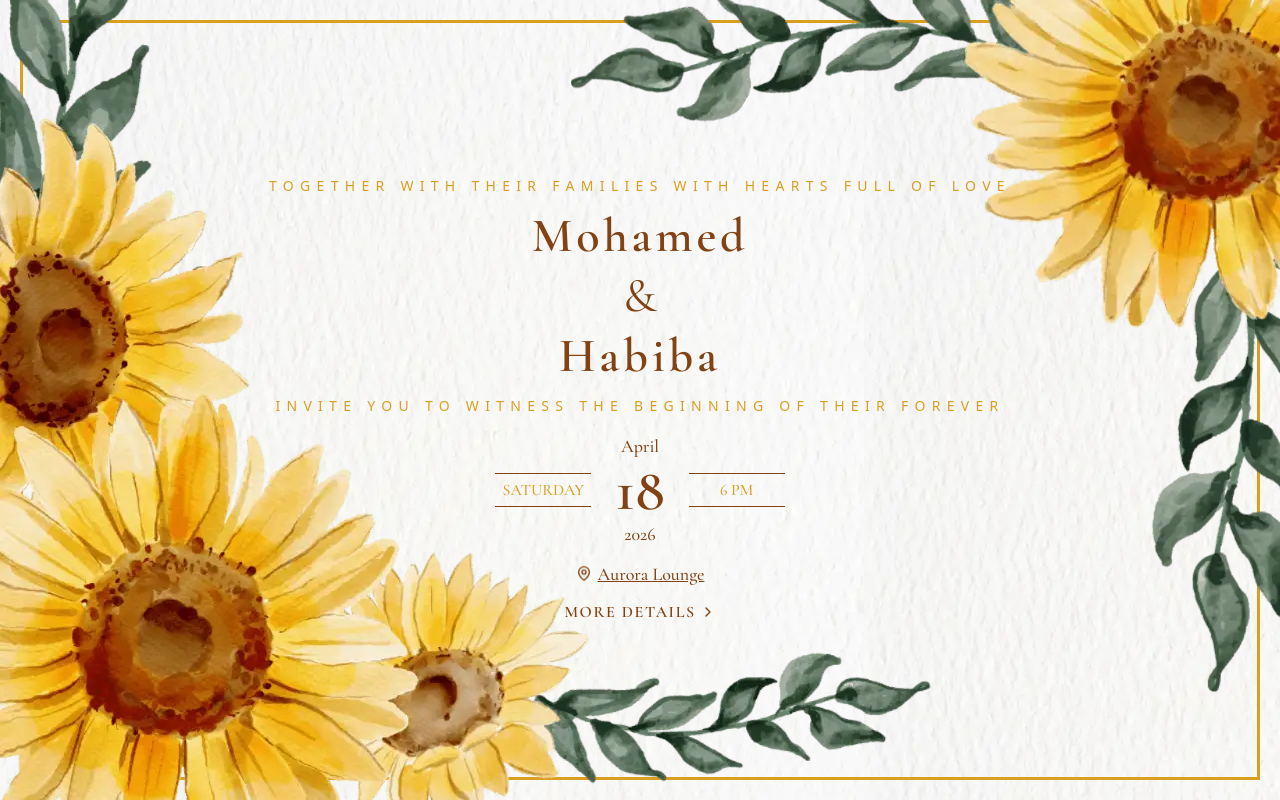
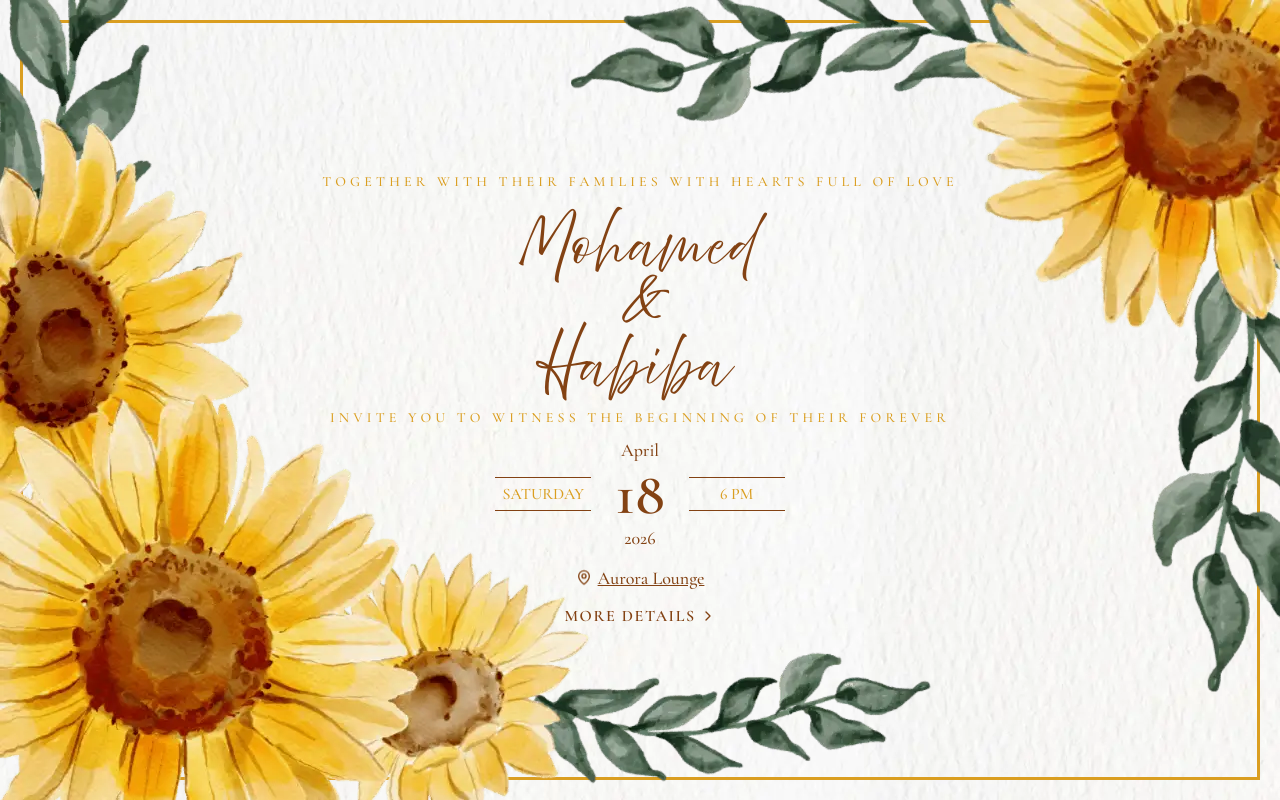
Before and after one commit to mohamedar97/wedding-invitation, a Next.js app: page / in a window 1280 px wide. Built offline with nearby package versions, Linux system fonts and the light colour scheme; no server answers.

Commit message:
Adjusted font

```diff
--- a/app/globals.css
+++ b/app/globals.css
@@ -7,7 +7,7 @@
 @theme inline {
   --color-background: var(--background);
   --color-foreground: var(--foreground);
-  --font-sans: var(--font-geist-sans);
+  --font-sans: var(--font-cormorant);
   --font-mono: var(--font-geist-mono);
   --color-sidebar-ring: var(--sidebar-ring);
   --color-sidebar-border: var(--sidebar-border);
--- a/app/layout.tsx
+++ b/app/layout.tsx
@@ -1,11 +1,12 @@
 import ConvexClientProvider from "@/components/ConvexClientProvider";
 import type { Metadata } from "next";
-import { Geist, Geist_Mono } from "next/font/google";
+import { Cormorant_Garamond, Geist_Mono } from "next/font/google";
 import "./globals.css";
 
-const geistSans = Geist({
-  variable: "--font-geist-sans",
+const cormorant = Cormorant_Garamond({
   subsets: ["latin"],
+  weight: ["400", "500", "600"],
+  variable: "--font-cormorant",
 });
 
 const geistMono = Geist_Mono({
@@ -26,7 +27,7 @@ export default function RootLayout({
   return (
     <html lang="en">
       <body
-        className={`${geistSans.variable} ${geistMono.variable} antialiased`}
+        className={`${cormorant.variable} ${geistMono.variable} font-sans antialiased`}
       >
         <ConvexClientProvider>{children}</ConvexClientProvider>
       </body>
--- a/components/BottomText.tsx
+++ b/components/BottomText.tsx
@@ -4,8 +4,8 @@ export default function TopText({
   personalizedMode?: boolean;
 }) {
   return (
-    <div className="relative z-20 flex justify-center px-10 pt-4 text-center">
-      <p className="max-w-3xl text-sm font-medium tracking-[0.45em] text-[#da9e20] uppercase sm:text-sm">
+    <div className="relative z-20 flex justify-center px-12 pt-4 text-center">
+      <p className="max-w-3xl text-sm font-medium tracking-[0.3em] text-[#da9e20] uppercase sm:text-sm">
         {personalizedMode
           ? "to celebrate the beginning of their forever."
           : "Invite you to witness the beginning of their forever"}
--- a/components/DateSection.tsx
+++ b/components/DateSection.tsx
@@ -1,10 +1,3 @@
-import { Cormorant_Garamond } from "next/font/google";
-
-const cormorant = Cormorant_Garamond({
-  subsets: ["latin"],
-  weight: ["400", "500", "600"],
-});
-
 function SideBox({ label }: { label: string }) {
   return (
     <div className="border-y border-[#834213] text-[#da9e20] uppercase py-1 w-24 text-center text-md font-medium">
@@ -16,7 +9,7 @@ function SideBox({ label }: { label: string }) {
 export default function DateSection() {
   return (
     <section
-      className={`relative z-20 w-full pt-4 flex items-center justify-center gap-6 ${cormorant.className}`}
+      className={`relative z-20 w-full pt-2 flex items-center justify-center gap-6`}
     >
       <SideBox label="Saturday" />
       <div className="flex flex-col items-center text-[#834213]">
--- a/components/DetailsPage.tsx
+++ b/components/DetailsPage.tsx
@@ -1,17 +1,10 @@
-import { Cormorant_Garamond } from "next/font/google";
 import {
-  ShirtIcon,
   CameraIcon,
   BabyIcon,
   LockKeyholeIcon,
   ChevronLeftIcon,
 } from "lucide-react";
 import Decorations from "./Decoration";
-
-const cormorant = Cormorant_Garamond({
-  subsets: ["latin"],
-  weight: ["400", "500", "600"],
-});
 
 function SectionCard({
   icon: Icon,
@@ -26,7 +19,7 @@ function SectionCard({
     <div className="flex flex-col items-center gap-2 text-center">
       <Icon className="size-5 text-[#da9e20]" />
       <h3
-        className={`${cormorant.className} text-lg font-semibold tracking-widest text-[#834213] uppercase`}
+        className={`text-lg font-semibold tracking-widest text-[#834213] uppercase`}
       >
         {title}
       </h3>
@@ -47,7 +40,7 @@ export default function DetailsPage({ direction, onBack }: DetailsPageProps) {
     <Decorations direction={direction}>
       <div className="relative z-20 flex flex-col items-center gap-3 px-12">
         <h2
-          className={`${cormorant.className} text-3xl font-semibold tracking-widest text-[#834213] sm:text-4xl`}
+          className={`text-3xl font-semibold tracking-widest text-[#834213] sm:text-4xl`}
         >
           Details
         </h2>
@@ -83,7 +76,7 @@ export default function DetailsPage({ direction, onBack }: DetailsPageProps) {
 
       <button
         onClick={onBack}
-        className={`${cormorant.className} relative z-20 mt-4 flex cursor-pointer items-center gap-1 text-base font-semibold tracking-widest text-[#834213] uppercase transition-colors hover:text-[#da9e20]`}
+        className={`relative z-20 mt-4 flex cursor-pointer items-center gap-1 text-base font-semibold tracking-widest text-[#834213] uppercase transition-colors hover:text-[#da9e20]`}
       >
         <ChevronLeftIcon className="size-4" />
         Back
--- a/components/LocationLink.tsx
+++ b/components/LocationLink.tsx
@@ -1,10 +1,4 @@
 import { MapPinIcon } from "lucide-react";
-import { Cormorant_Garamond } from "next/font/google";
-
-const cormorant = Cormorant_Garamond({
-  subsets: ["latin"],
-  weight: ["400", "500", "600"],
-});
 
 export default function LocationLink() {
   return (
@@ -12,7 +6,7 @@ export default function LocationLink() {
       href="https://maps.app.goo.gl/eBPPt4s8BiJTbbE2A"
       target="_blank"
       rel="noopener noreferrer"
-      className={`${cormorant.className} relative z-20 mt-3 flex items-center gap-1.5 text-lg font-medium text-[#834213] transition-colors hover:text-[#da9e20] underline`}
+      className={`relative z-20 mt-3 flex items-center gap-1.5 text-lg font-medium text-[#834213] transition-colors hover:text-[#da9e20] underline`}
     >
       <MapPinIcon className="size-4 animate-bounce" />
       Aurora Lounge
--- a/components/MainPage.tsx
+++ b/components/MainPage.tsx
@@ -5,13 +5,7 @@ import TopText from "@/components/TopText";
 import LocationLink from "@/components/LocationLink";
 import RSVP from "@/components/RSVP";
 import Decorations from "./Decoration";
-import { Cormorant_Garamond } from "next/font/google";
 import { ChevronRightIcon } from "lucide-react";
-
-const cormorant = Cormorant_Garamond({
-  subsets: ["latin"],
-  weight: ["400", "500", "600"],
-});
 
 type MainPageProps = {
   slug?: string;
@@ -40,7 +34,7 @@ export default function MainPage({
       {slug && <RSVP slug={slug} />}
       <button
         onClick={onShowDetails}
-        className={`${cormorant.className} relative z-20 mt-3 flex cursor-pointer items-center gap-1 text-base font-semibold tracking-widest text-[#834213] uppercase transition-colors hover:text-[#da9e20]`}
+        className={`relative z-20 mt-3 flex cursor-pointer items-center gap-1 text-base font-semibold tracking-widest text-[#834213] uppercase transition-colors hover:text-[#da9e20]`}
       >
         More Details
         <ChevronRightIcon className="size-4" />
--- a/components/Names.tsx
+++ b/components/Names.tsx
@@ -1,8 +1,7 @@
-import { Cormorant_Garamond } from "next/font/google";
+import localFont from "next/font/local";
 
-const cormorant = Cormorant_Garamond({
-  subsets: ["latin"],
-  weight: ["400", "500", "600"],
+const aboveTheScript = localFont({
+  src: "../public/above-the-beyond-script.ttf",
 });
 
 type NamesProps = {
@@ -15,19 +14,19 @@ export default function Names({ mainGuest, plusOne }: NamesProps) {
     <section className="relative z-20 flex flex-col items-center px-8 pt-4 text-center">
       <div className="flex flex-col items-center leading-none text-[#834213]">
         <h1
-          className={`${cormorant.className} text-5xl font-semibold tracking-[0.08em]`}
+          className={`${aboveTheScript.className} text-5xl tracking-[0.04em]`}
         >
           {mainGuest}
         </h1>
         {plusOne ? (
           <>
             <span
-              className={`${cormorant.className} my-2 text-3xl italic text-[#834213] sm:my-3 sm:text-4xl md:text-5xl`}
+              className={`${aboveTheScript.className} my-2 text-3xl italic text-[#834213] sm:my-3 sm:text-4xl md:text-5xl`}
             >
               &
             </span>
             <h1
-              className={`${cormorant.className} text-5xl font-semibold tracking-[0.08em] text-[#834213]`}
+              className={`${aboveTheScript.className} text-5xl tracking-[0.04em] text-[#834213]`}
             >
               {plusOne}
             </h1>
--- a/components/RSVP.tsx
+++ b/components/RSVP.tsx
@@ -12,13 +12,7 @@ import {
 } from "@/components/ui/dialog";
 import { useMutation, useQuery } from "convex/react";
 import { CheckIcon, XIcon, Loader2Icon } from "lucide-react";
-import { Cormorant_Garamond } from "next/font/google";
 import { useState } from "react";
-
-const cormorant = Cormorant_Garamond({
-  subsets: ["latin"],
-  weight: ["400", "500", "600"],
-});
 
 type RSVPProps = {
   slug: string;
@@ -75,7 +69,7 @@ export default function RSVP({ slug }: RSVPProps) {
     <Dialog>
       <DialogTrigger asChild>
         <button
-          className={`${cormorant.className} relative z-20 mt-4 cursor-pointer border border-[#834213] bg-transparent px-8 py-2 text-lg font-semibold tracking-widest text-[#834213] uppercase transition-colors hover:bg-[#834213]/10`}
+          className={` relative z-20 mt-4 cursor-pointer border border-[#834213] bg-transparent px-8 py-2 text-lg font-semibold tracking-widest text-[#834213] uppercase transition-colors hover:bg-[#834213]/10`}
         >
           RSVP
         </button>
@@ -83,7 +77,7 @@ export default function RSVP({ slug }: RSVPProps) {
       <DialogContent className="border-[#834213]/30 sm:max-w-md">
         <DialogHeader>
           <DialogTitle
-            className={`${cormorant.className} text-center text-2xl font-semibold text-[#834213]`}
+            className={` text-center text-2xl font-semibold text-[#834213]`}
           >
             RSVP
           </DialogTitle>
@@ -103,9 +97,7 @@ export default function RSVP({ slug }: RSVPProps) {
                 key={guest.kind === "main" ? "main" : guest.guestIndex}
                 className="flex items-center justify-between rounded-lg border border-[#834213]/20 px-4 py-3"
               >
-                <span
-                  className={`${cormorant.className} text-lg font-medium text-[#834213]`}
-                >
+                <span className={` text-lg font-medium text-[#834213]`}>
                   {guest.name}
                 </span>
 
@@ -148,9 +140,7 @@ export default function RSVP({ slug }: RSVPProps) {
         )}
 
         {guestRecord && allResponded && (
-          <p
-            className={`${cormorant.className} text-center text-sm text-[#834213]/70`}
-          >
+          <p className={` text-center text-sm text-[#834213]/70`}>
             Thank you for responding!
           </p>
         )}
--- a/components/TopText.tsx
+++ b/components/TopText.tsx
@@ -4,8 +4,8 @@ export default function TopText({
   personalizedMode?: boolean;
 }) {
   return (
-    <div className="relative z-20 flex justify-center px-14 text-center">
-      <p className="max-w-3xl text-sm font-medium tracking-[0.45em] text-[#da9e20] uppercase">
+    <div className="relative z-20 flex justify-center px-12 pb-4 text-center">
+      <p className="max-w-3xl text-sm font-medium tracking-[0.3em] text-[#da9e20] uppercase">
         {personalizedMode
           ? "Mohamed & Habiba, together with their families, invite"
           : "Together with their families with hearts full of love"}
```
Also changed, not shown: public/above-the-beyond-script.ttf (added).
